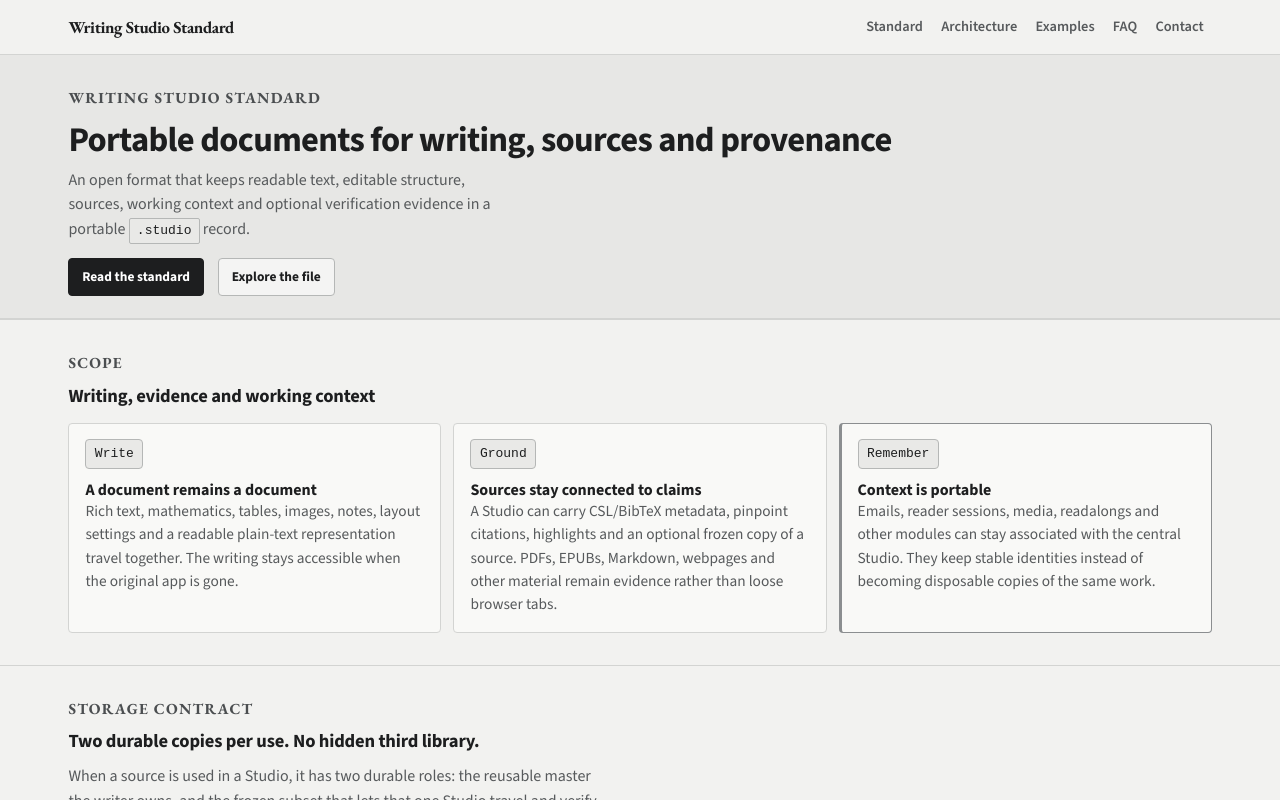
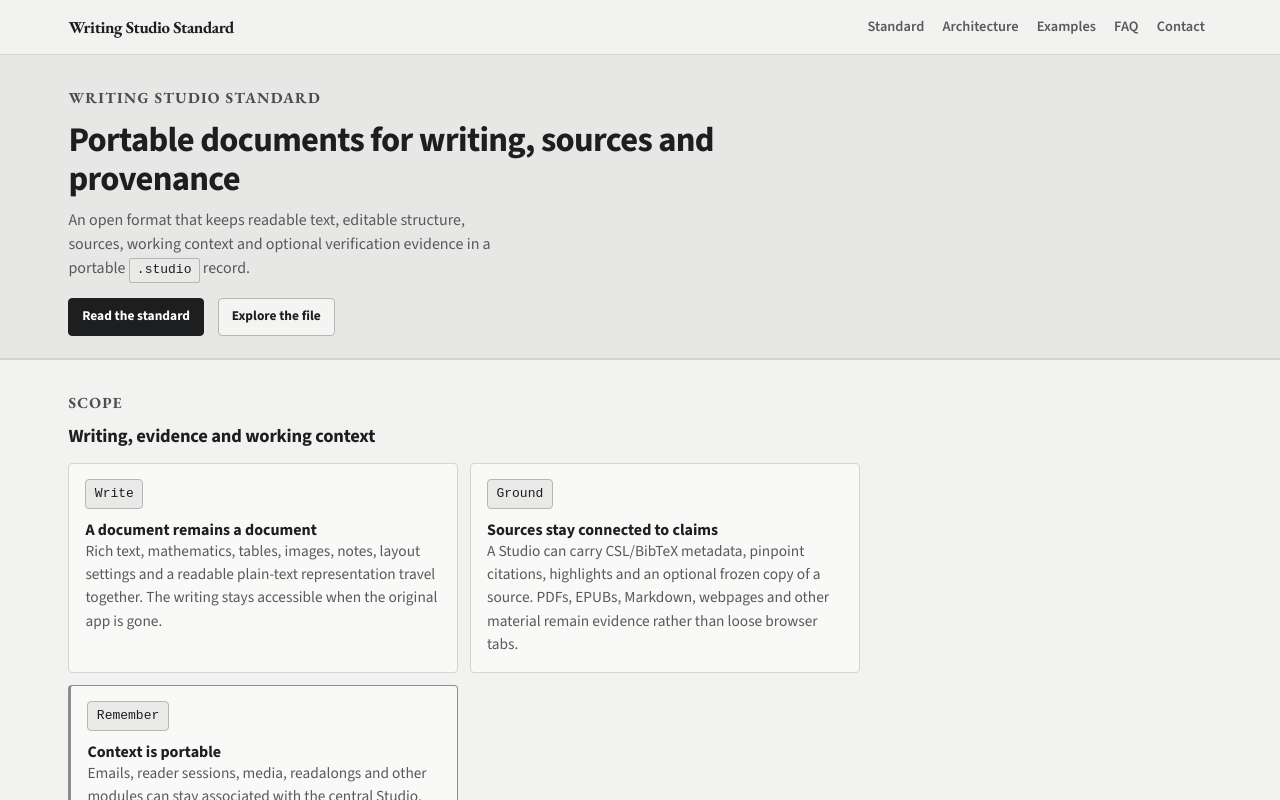
Before and after one commit to albatross310/writingstudiostandard, a React (Vite) app: page / in a window 1280 px wide. Shown: the top 800 px of the page. Built offline with nearby package versions, Linux system fonts and the light colour scheme.

Commit message:
Bind page rails to navigation columns (#36)
Co-authored-by: a <a@a2-16-20-2f-7a-b9.walkup.net.uq.edu.au>

```diff
--- a/src/components/Footer.css
+++ b/src/components/Footer.css
@@ -91,7 +91,13 @@
   text-underline-offset: 0.14em;
 }
 
-@media (max-width: 700px) {
+@media (max-width: 1100px) {
+  .footer__licence {
+    white-space: normal;
+  }
+}
+
+@media (max-width: 900px) {
   .footer__inner {
     grid-template-columns: 1fr;
   }
@@ -112,8 +118,4 @@
     text-align: left;
   }
 
-  .footer__licence {
-    white-space: normal;
-  }
-
 }
--- a/src/components/Nav.css
+++ b/src/components/Nav.css
@@ -60,6 +60,17 @@
   box-shadow: inset 0 -2px 0 var(--ink);
 }
 
+@media (min-width: 701px) {
+  .nav__inner {
+    display: grid;
+    grid-template-columns: minmax(0, 1fr) var(--nav-column);
+  }
+
+  .nav__links {
+    justify-content: flex-start;
+  }
+}
+
 @media (max-width: 850px) {
   .nav__wordmark {
     font-size: 0.85rem;
--- a/src/pages/Home.css
+++ b/src/pages/Home.css
@@ -119,7 +119,7 @@
   line-height: 1.45;
 }
 
-@media (max-width: 700px) {
+@media (max-width: 900px) {
   .hero { padding: 1.6rem 0 1.15rem; }
 
   .home-doc-grid {
--- a/src/styles/global.css
+++ b/src/styles/global.css
@@ -31,6 +31,7 @@
   --white:        #ffffff;
   --page-gutter:  clamp(0.75rem, calc(0.55rem + 0.75vw), 2rem);
   --content-rail: 1180px;
+  --nav-column:   22rem;
 
   --font-serif:  'Source Sans 3 Variable', 'Source Sans 3', system-ui, sans-serif;
   --font-body:   'Source Sans 3 Variable', 'Source Sans 3', system-ui, sans-serif;
@@ -114,6 +115,15 @@ code:not(pre code) {
    retained as a semantic hook, but it no longer creates a second, inward alignment system. */
 .container.container--prose {
   max-width: var(--content-rail);
+}
+
+/* On desktop, the main content and footer end where the navigation-link column begins. The nav's
+   Standard item and every page's rightmost object therefore share the same vertical guide. */
+@media (min-width: 701px) {
+  main .container,
+  .footer .footer__inner {
+    padding-right: calc(var(--page-gutter) + var(--nav-column));
+  }
 }
 
 section {
@@ -256,7 +266,7 @@ section + section {
   }
 }
 
-@media (max-width: 600px) {
+@media (max-width: 780px) {
   .trio-grid--principles {
     grid-template-columns: 1fr;
   }
@@ -269,7 +279,7 @@ section + section {
   }
 }
 
-@media (max-width: 680px) {
+@media (max-width: 850px) {
   .trio-grid--storage {
     grid-template-columns: 1fr;
   }
@@ -471,21 +481,22 @@ section + section {
 }
 
 /* ─── Responsive ─────────────────────────────────────────────────── */
-@media (max-width: 700px) {
-  section { padding: 1.5rem 0; }
-
+@media (max-width: 900px) {
   .layer-card {
     grid-template-columns: 1fr;
     gap: 0.5rem;
   }
-
-  .page-hero { padding: 1.6rem 0 1rem; }
 
   .definition-table__row {
     grid-template-columns: 1fr;
     gap: 0.35rem;
     padding: 0.85rem 0;
   }
+}
+
+@media (max-width: 700px) {
+  section { padding: 1.5rem 0; }
+  .page-hero { padding: 1.6rem 0 1rem; }
 }
 
 /* ── Interactive .studio explorer (Examples) ─────────────────────────────── */
@@ -571,7 +582,7 @@ section + section {
   padding: 1.1rem 1.25rem;
 }
 .studio-explorer__commentary .card__body { max-width: none; }
-@media (max-width: 820px) {
+@media (max-width: 1100px) {
   .studio-explorer { grid-template-columns: 1fr; }
   .studio-explorer__file { position: static; }
   .studio-explorer__scroll { max-height: 46vh; }
```
